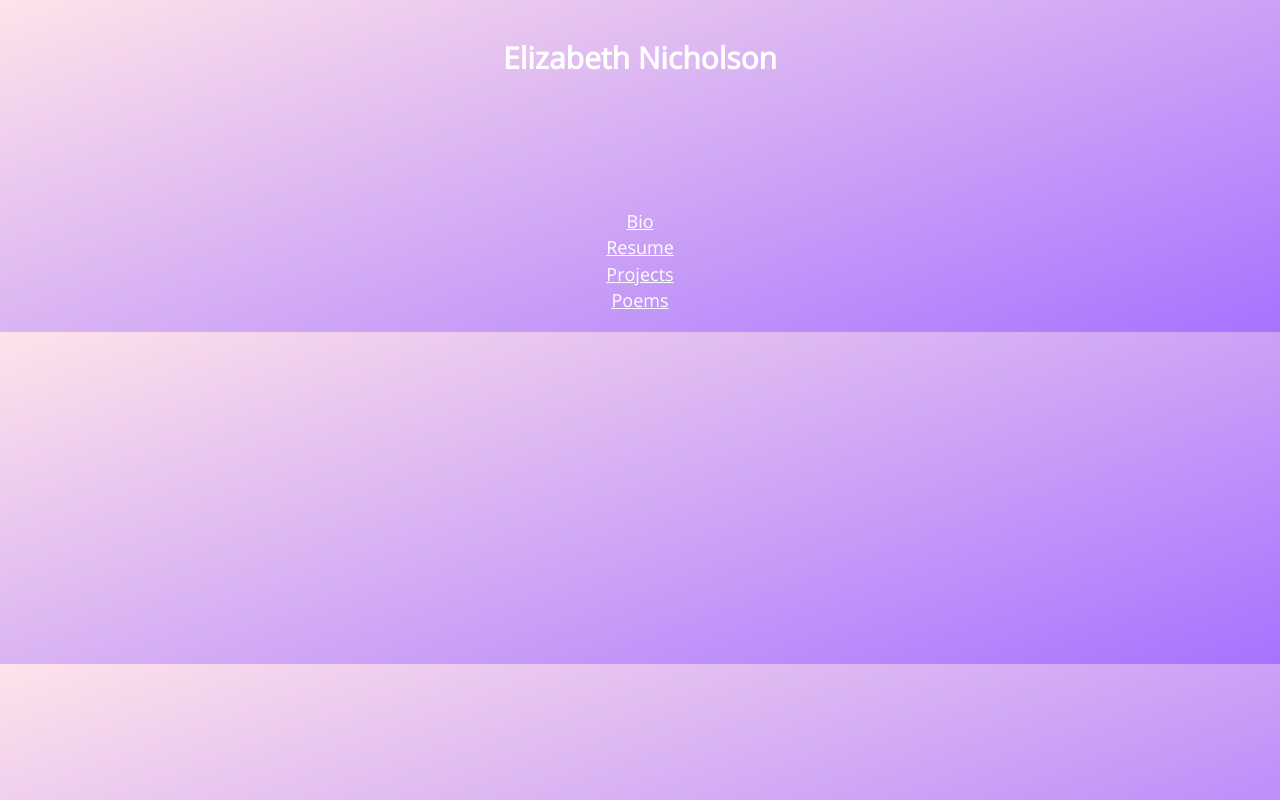
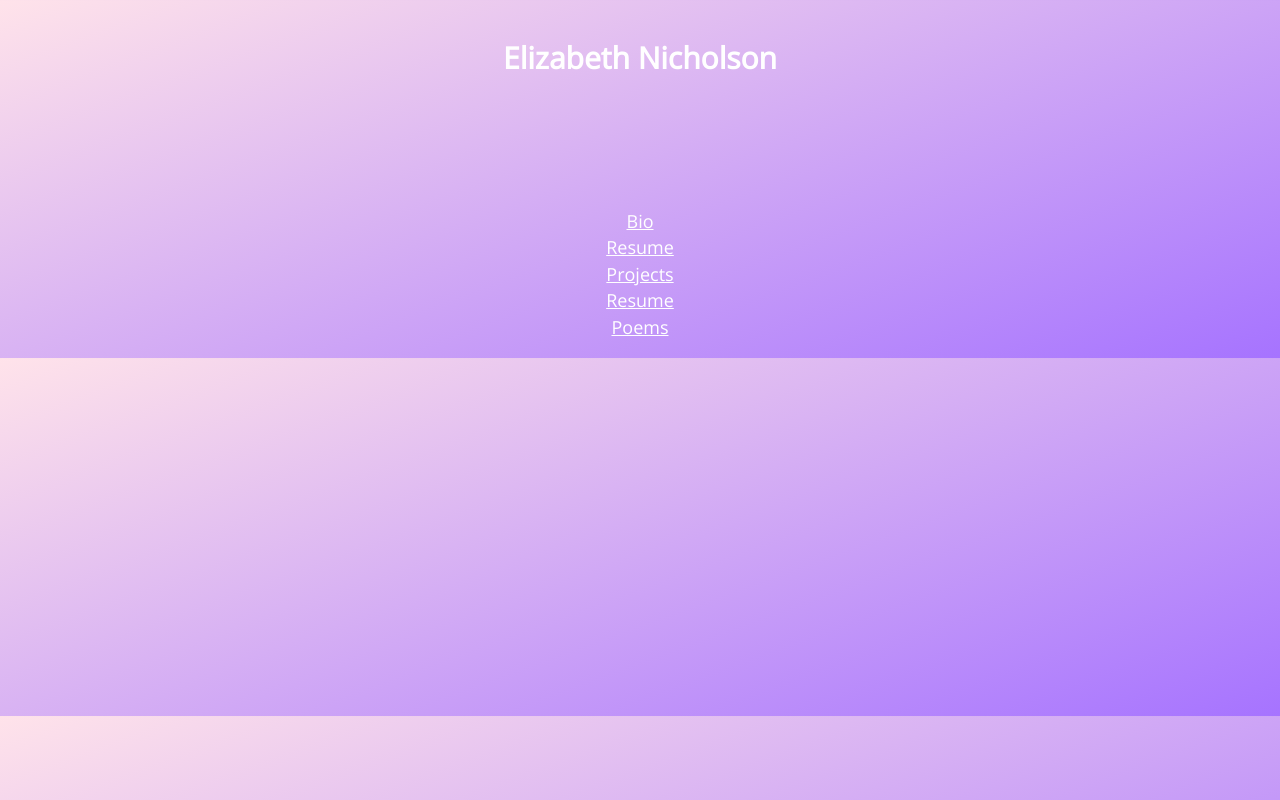
Before and after one commit to elilyly/vitamine, a React (Create React App) app: page / in a window 1280 px wide. Built offline with nearby package versions, Linux system fonts and the light colour scheme.

Commit message:
added links

```diff
--- a/src/App.js
+++ b/src/App.js
@@ -15,7 +15,10 @@ class App extends Component {
           <a href=''>Bio</a> <br />
           <a href='https://docs.google.com/document/d/1crSJzrS53KLbrAqPUJ0AfgKzgMYdpvlLVBay55IoRCY/edit#heading=h.u3cvkoug617w'>Resume</a><br />
           <a href=''>Projects</a><br/>
+          <a href='https://docs.google.com/document/d/1crSJzrS53KLbrAqPUJ0AfgKzgMYdpvlLVBay55IoRCY/edit#heading=h.u3cvkoug617w'>Resume</a><br />
+
           <a href=''>Poems</a>
+
         </p>
       </div>
     );
--- a/src/index.css
+++ b/src/index.css
@@ -8,9 +8,9 @@ body {
   	font-weight: 10;
   	line-height: 26.4px;
     /*background-image: url("http://orig10.deviantart.net/1dfa/f/2017/141/c/8/tumblr_nnmiy7czzc1tgc7zro1_500__1__by_carbonated_stardust-dba15ng.gif");*/
-    /*background-repeat: no-repeat;*/
-    /*background-size: 100%;*/
-    background: rgba(0, 0, 0, 0) linear-gradient(160deg, rgb(255, 227, 234) 0%, rgb(166, 115, 255) 100%) repeat scroll 0% 0% / auto padding-box border-box
+    background-repeat: no-repeat;
+    background-size: 100%;
+    background: rgba(0, 0, 0, 0) linear-gradient(160deg, rgb(255, 227, 234) 0%, rgb(166, 115, 255) 100%) repeat scroll 100%/ auto padding-box border-box
 }
 
 h2, p, a {
```
